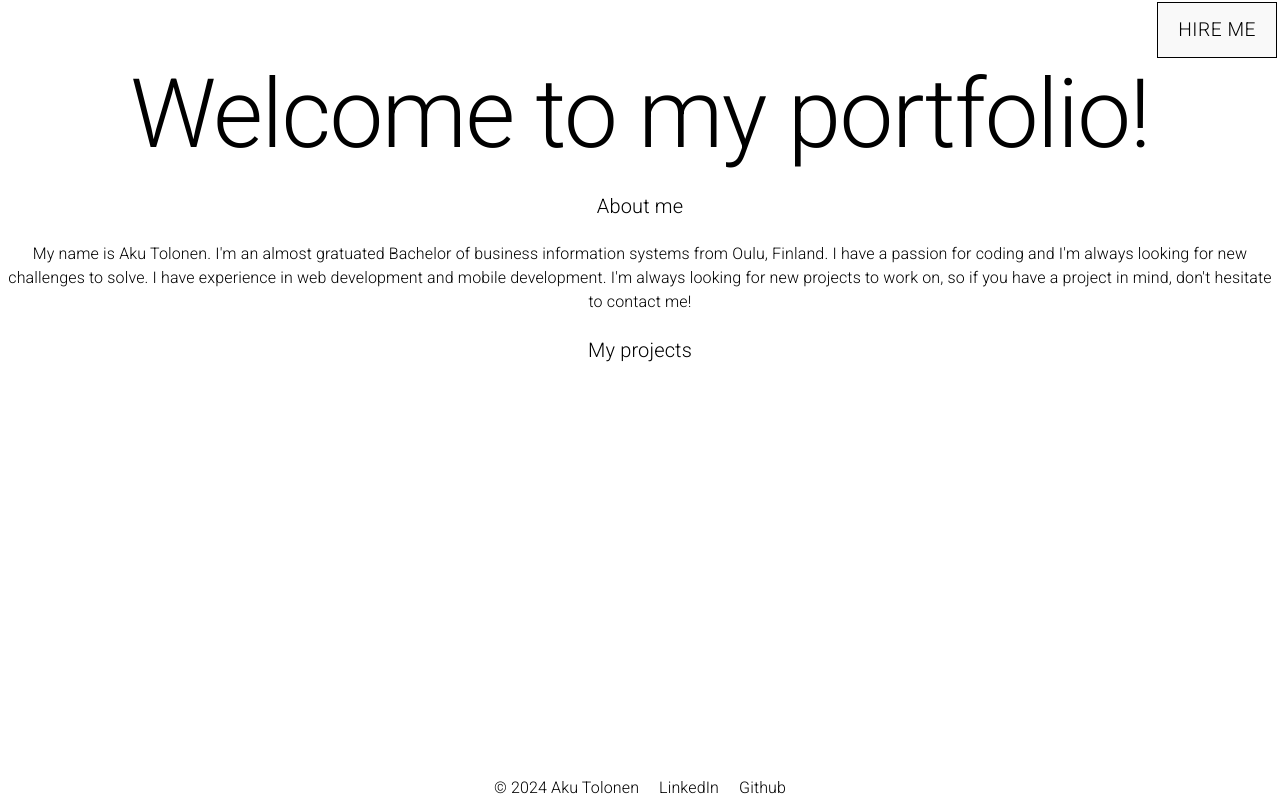
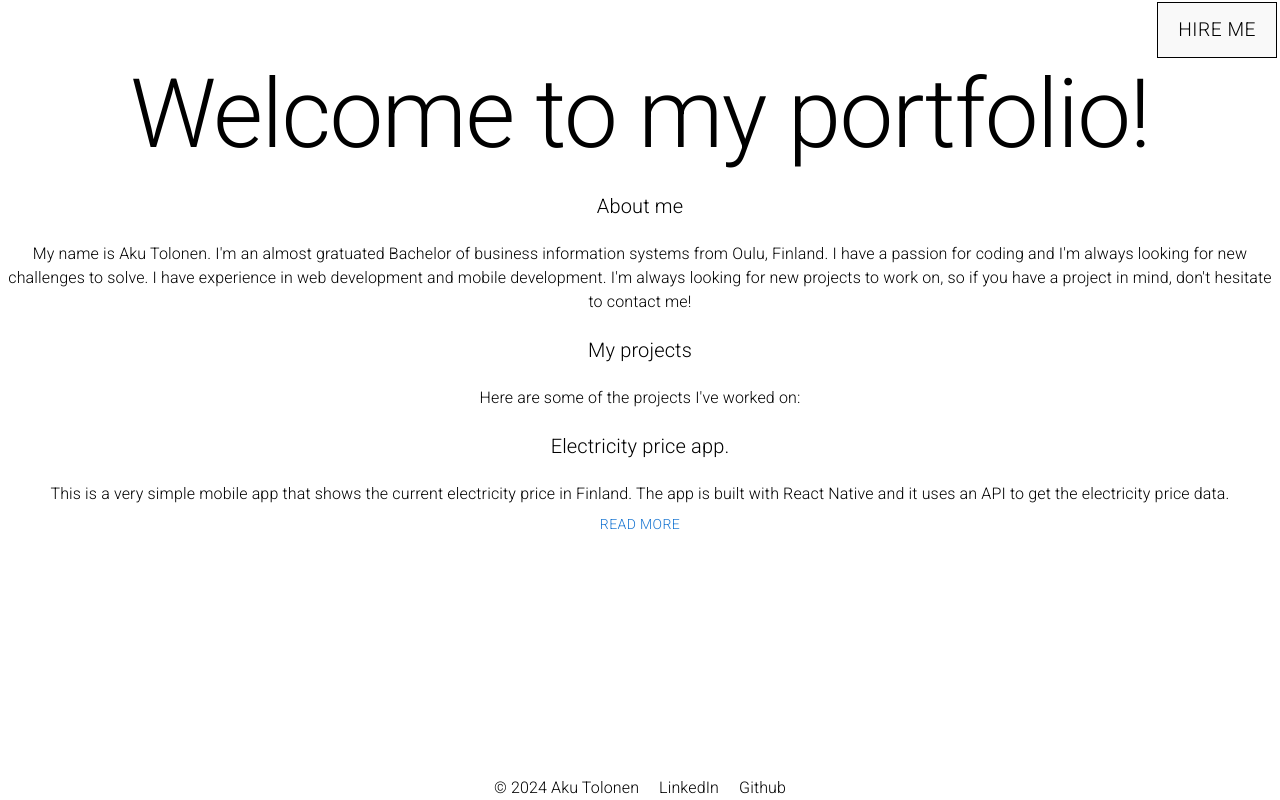
Before and after one commit to Aktonen/akutolonendotcom, a React (Create React App) app: page / in a window 1280 px wide. Built offline with nearby package versions, Linux system fonts and the light colour scheme.

Commit message:
feat: Add project card for Electricity Price App on HomePage

```diff
--- a/src/Pages/HomePage.jsx
+++ b/src/Pages/HomePage.jsx
@@ -29,6 +29,24 @@ function HomePage() {
       <Typography variant="h6" className="homePageSubTitle" align="center">
         My projects
       </Typography>
+      <Typography variant="body1" className="homePageText" align="center">
+        Here are some of the projects I&apos;ve worked on:
+      </Typography>
+      <div className="projectCardWrapper">
+        <div className="projectCard">
+          <Typography variant="h6" className="projectCardTitle homePageSubTitle" align="center">
+            Electricity price app.
+          </Typography>
+          <Typography variant="body1" className="projectCardText" align="center">
+            This is a very simple mobile app that shows the current electricity price in Finland. The app is built with React Native and it uses an API to get the electricity price data.
+          </Typography>
+          <Link to="/ElectricityPriceApp" className="projectLink">
+            <Button className="projectCardButton">
+              Read more
+            </Button>
+          </Link>
+        </div>
+      </div>
     </div>
   );
 }
```
